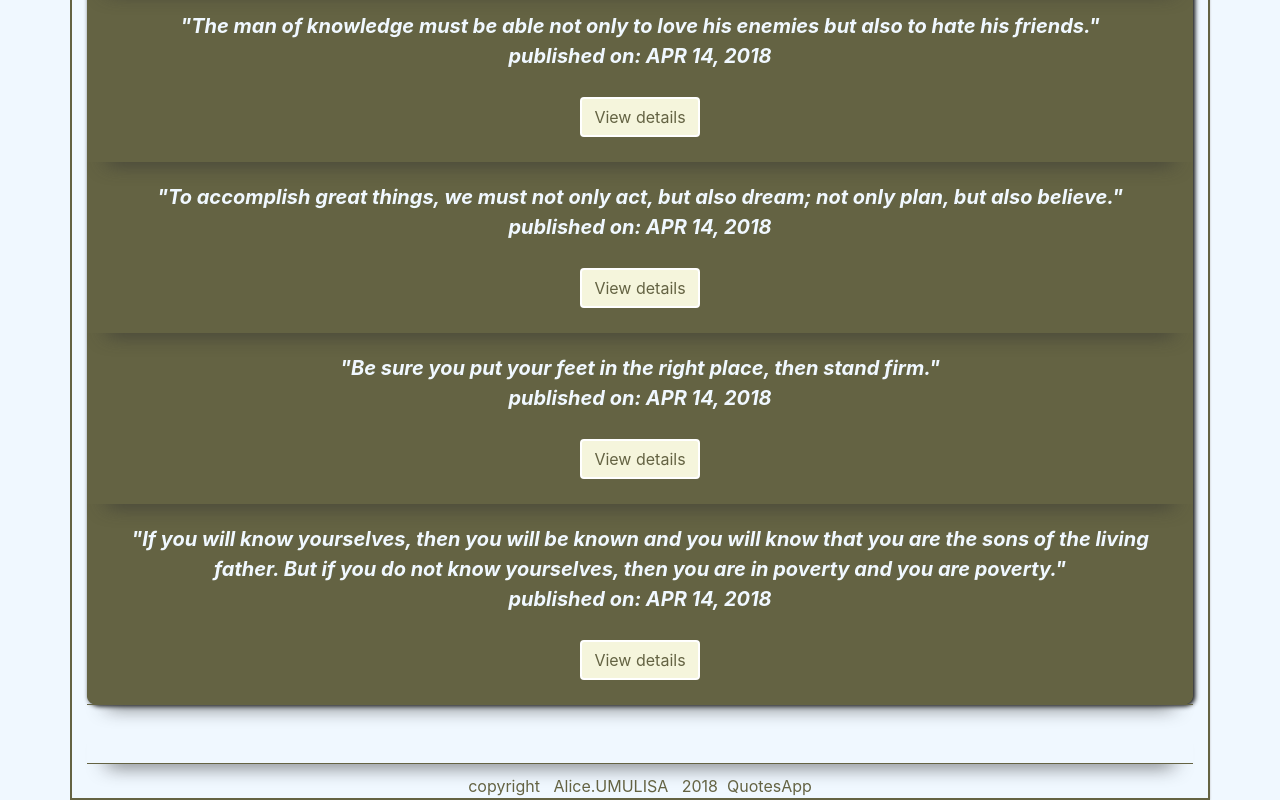
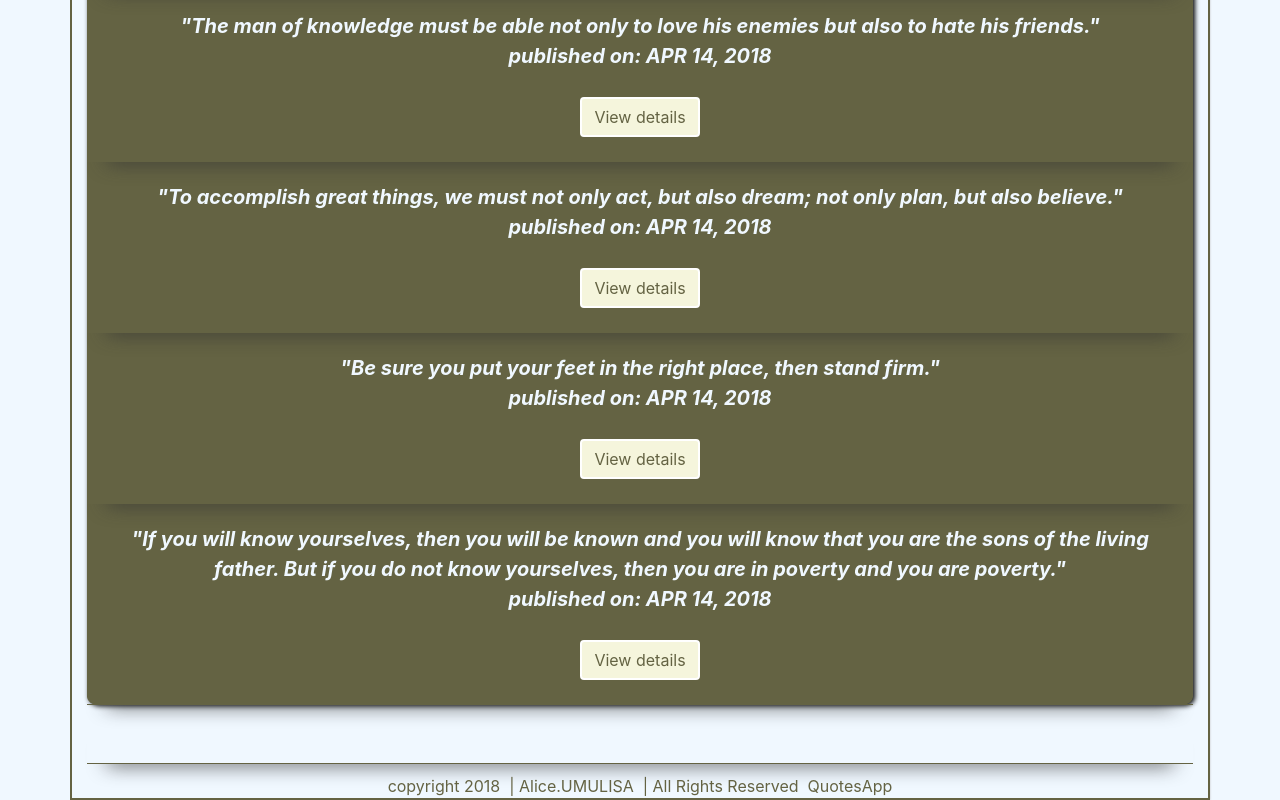
Before and after one commit to UMULISA12/Quotes-app, an Angular app: page / in a window 1280 px wide. Shown: the part 1010-1810 px from the top of the page. Built offline with nearby package versions, Linux system fonts and the light colour scheme.

Commit message:
adding footer

```diff
--- a/src/app/quote/quote.component.html
+++ b/src/app/quote/quote.component.html
@@ -56,5 +56,6 @@
         <br>
 
         <hr>
-        <footer>copyright &nbsp;   Alice.UMULISA &nbsp; 2018  &nbsp;QuotesApp</footer>
+        <footer>copyright 2018&nbsp;  |  Alice.UMULISA &nbsp;| All Rights Reserved  &nbsp;QuotesApp</footer>
+        <!-- Copyright 2009 - 2019 | IGIHE Ltd | All Rights Reserved -->
     </div>
```
